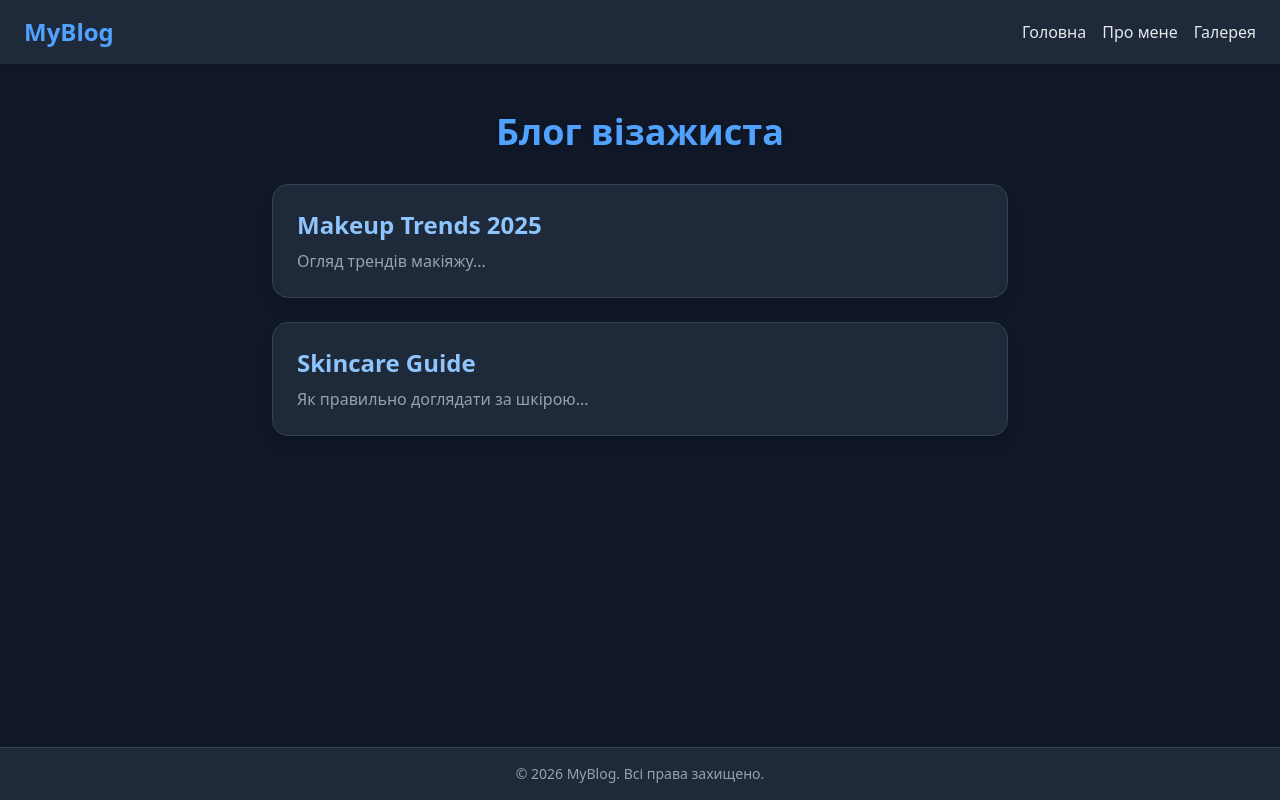
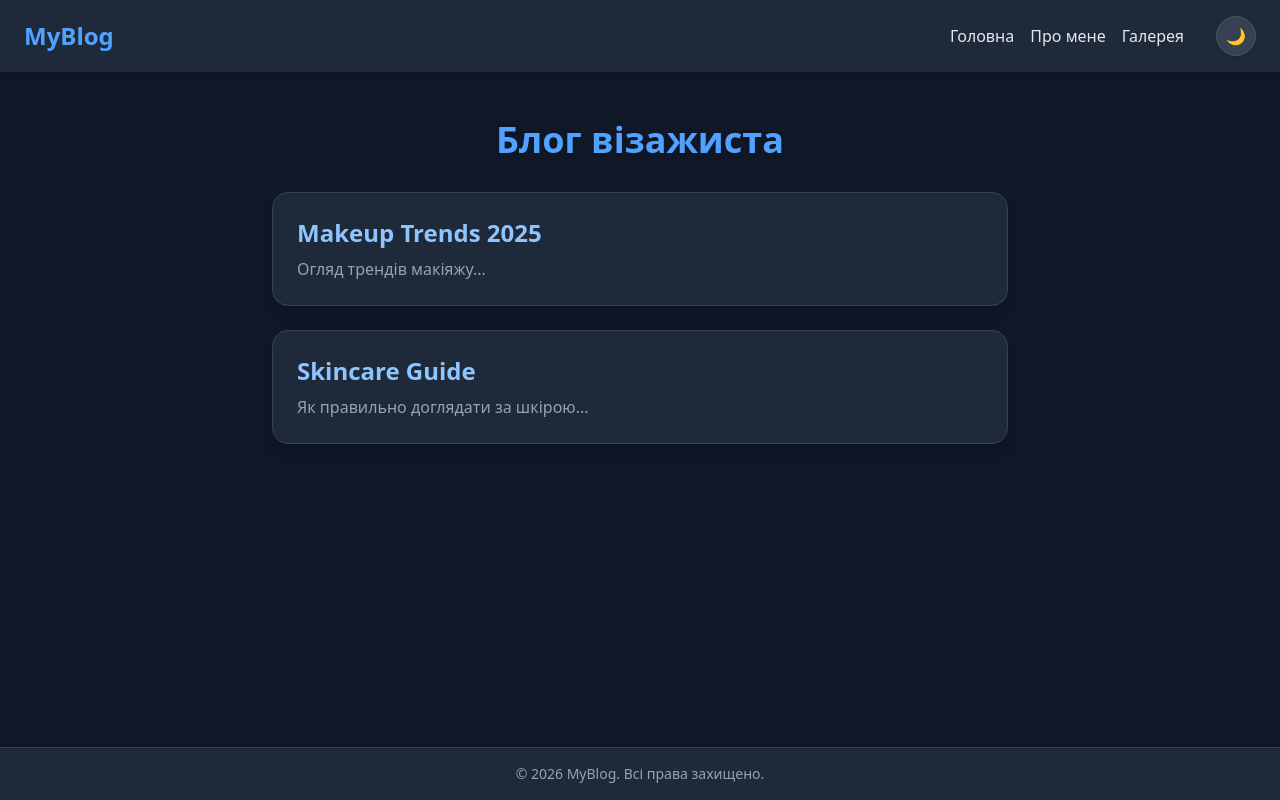
Before and after one commit to tarasiukmariia/dyplomna, a React app in the folder blog_frontend/: page / in a window 1280 px wide. Built offline with nearby package versions, Linux system fonts and the light colour scheme; the HTML template or start-up script is replaced by a standard one.

Commit message:
feat(ThemeSwitcher): implement dark and light themes

```diff
--- /dev/null
+++ b/blog_frontend/src/components/ThemeSwitcher.tsx
@@ -0,0 +1,42 @@
+import React, { useEffect, useState } from 'react';
+
+const ThemeSwitcher: React.FC = () => {
+  const [isDark, setIsDark] = useState(() => {
+    if (typeof window !== 'undefined') {
+      const saved = localStorage.getItem('theme');
+      if (saved === 'dark') return true;
+      if (saved === 'light') return false;
+      return true;
+    }
+    return false;
+  });
+
+  useEffect(() => {
+    if (isDark) {
+      document.body.classList.add('dark');
+      localStorage.setItem('theme', 'dark');
+    } else {
+      document.body.classList.remove('dark');
+      localStorage.setItem('theme', 'light');
+    }
+  }, [isDark]);
+
+  useEffect(() => {
+    const saved = localStorage.getItem('theme');
+    if (saved === 'dark') setIsDark(true);
+    if (saved === 'light') setIsDark(false);
+  }, []);
+
+  return (
+    <button
+      onClick={() => setIsDark((v) => !v)}
+      className="cursor-pointer ml-4 w-10 h-10 flex items-center justify-center rounded-full bg-gray-200 text-gray-800 dark:bg-gray-700 dark:text-gray-100 border border-gray-300 dark:border-gray-600 transition-colors shadow"
+      aria-label="Перемкнути тему"
+      type="button"
+    >
+      {isDark ? '🌙' : '☀️'}
+    </button>
+  );
+};
+
+export default ThemeSwitcher;
--- a/blog_frontend/src/layouts/MainLayout.tsx
+++ b/blog_frontend/src/layouts/MainLayout.tsx
@@ -1,21 +1,25 @@
 import React from 'react';
 import { Link } from 'react-router-dom';
+import ThemeSwitcher from '../components/ThemeSwitcher';
 
 const MainLayout = ({ children }: { children: React.ReactNode }) => {
   return (
-    <div className="min-h-screen flex flex-col bg-gray-900 text-gray-100">
-      <header className="bg-gray-800 shadow-md py-4 px-6 flex items-center justify-between">
-        <div className="text-2xl font-bold text-blue-400">MyBlog</div>
-        <nav className="space-x-4">
-          <Link to="/" className="text-gray-200 hover:text-blue-400">Головна</Link>
-          <Link to="/about" className="text-gray-200 hover:text-blue-400">Про мене</Link>
-          <Link to="/gallery" className="text-gray-200 hover:text-blue-400">Галерея</Link>
+    <div className="min-h-screen flex flex-col bg-gray-100 text-gray-900 dark:bg-gray-900 dark:text-gray-100">
+      <header className="bg-gray-50 shadow-md py-4 px-6 flex items-center justify-between dark:bg-gray-800">
+        <div className="flex items-center">
+          <div className="text-2xl font-bold text-blue-600 dark:text-blue-400">MyBlog</div>
+        </div>
+        <nav className="space-x-4 flex items-center">
+          <Link to="/" className="text-gray-700 hover:text-blue-600 dark:text-gray-200 dark:hover:text-blue-400">Головна</Link>
+          <Link to="/about" className="text-gray-700 hover:text-blue-600 dark:text-gray-200 dark:hover:text-blue-400">Про мене</Link>
+          <Link to="/gallery" className="text-gray-700 hover:text-blue-600 dark:text-gray-200 dark:hover:text-blue-400">Галерея</Link>
+          <ThemeSwitcher />
         </nav>
       </header>
       <main className="flex-1 container mx-auto px-4 py-8">
         {children}
       </main>
-      <footer className="bg-gray-800 border-t border-gray-700 py-4 text-center text-gray-400 text-sm">
+      <footer className="bg-gray-50 border-t border-gray-200 py-4 text-center text-gray-500 text-sm dark:bg-gray-800 dark:border-gray-700 dark:text-gray-400">
         © {new Date().getFullYear()} MyBlog. Всі права захищено.
       </footer>
     </div>
--- a/blog_frontend/src/pages/HomePage/index.tsx
+++ b/blog_frontend/src/pages/HomePage/index.tsx
@@ -18,17 +18,20 @@ const HomePage = () => {
   return (
     <MainLayout>
       <div className="max-w-3xl mx-auto p-4">
-        <h1 className="text-4xl font-extrabold mb-8 text-blue-400 text-center drop-shadow">Блог візажиста</h1>
+        <h1 className="text-4xl font-extrabold mb-8 text-blue-600 text-center drop-shadow dark:text-blue-400">Блог візажиста</h1>
         <div className="space-y-6">
           {posts.map((post) => (
-            <div key={post.slug} className="p-6 bg-gray-800 border border-gray-700 rounded-2xl shadow-lg transition-transform hover:scale-[1.02]">
+            <div
+              key={post.slug}
+              className="p-6 bg-gray-50 border border-gray-200 rounded-2xl shadow-lg transition-transform hover:scale-[1.02] dark:bg-gray-800 dark:border-gray-700"
+            >
               <Link
                 to={`/post/${post.slug}`}
-                className="text-2xl font-bold text-blue-300 hover:text-blue-400 transition-colors duration-200"
+                className="text-2xl font-bold text-blue-600 hover:text-blue-700 transition-colors duration-200 dark:text-blue-300 dark:hover:text-blue-400"
               >
                 {post.title}
               </Link>
-              <p className="text-gray-400 mt-2">{post.excerpt}</p>
+              <p className="text-gray-600 mt-2 dark:text-gray-400">{post.excerpt}</p>
             </div>
           ))}
         </div>
--- a/blog_frontend/src/styles/index.css
+++ b/blog_frontend/src/styles/index.css
@@ -1,6 +1,7 @@
 @import "tailwindcss";
+@custom-variant dark (&:where(.dark, .dark *));
 
-:root {
+/* :root {
   font-family: system-ui, Avenir, Helvetica, Arial, sans-serif;
   line-height: 1.5;
   font-weight: 400;
@@ -13,7 +14,7 @@
   text-rendering: optimizeLegibility;
   -webkit-font-smoothing: antialiased;
   -moz-osx-font-smoothing: grayscale;
-}
+} */
 
 body {
   margin: 0;
```
